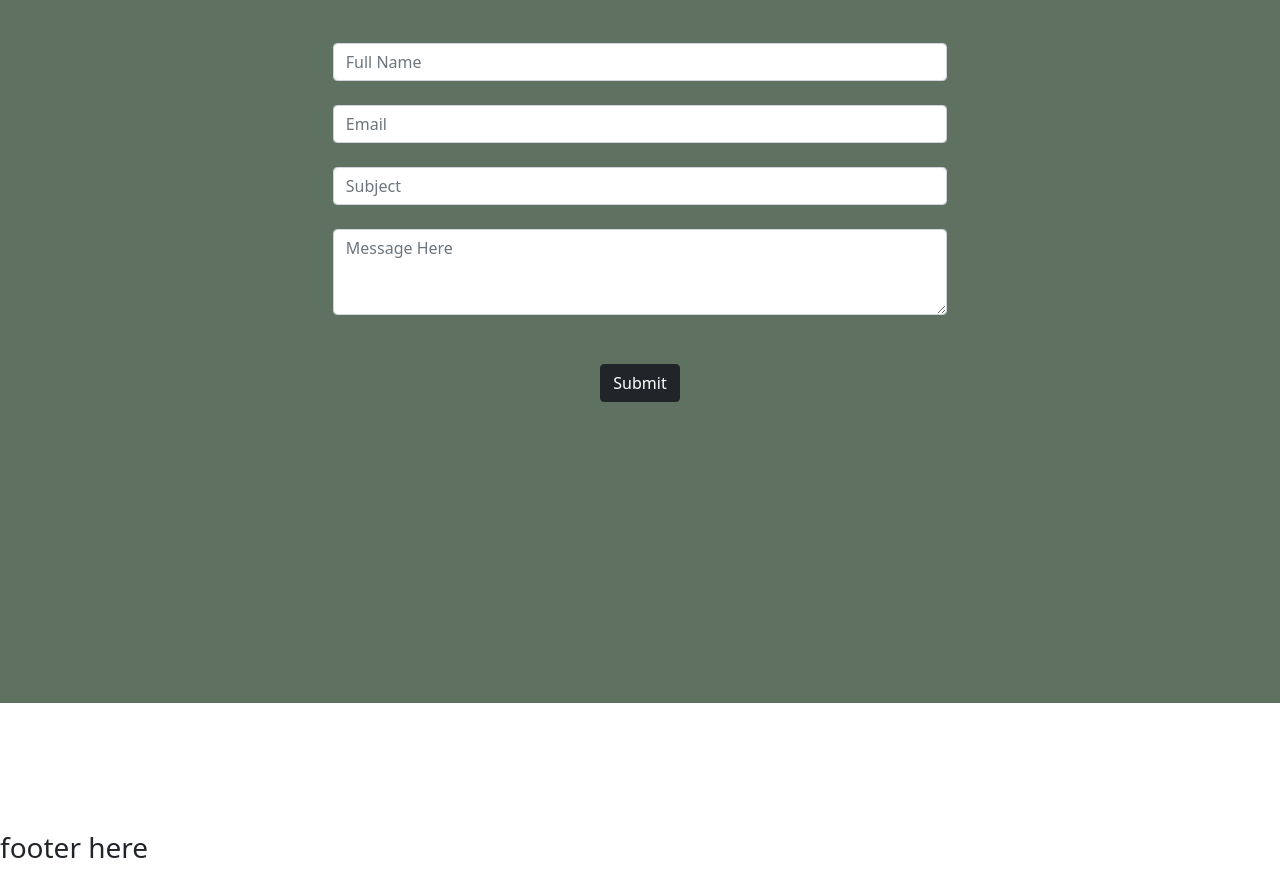
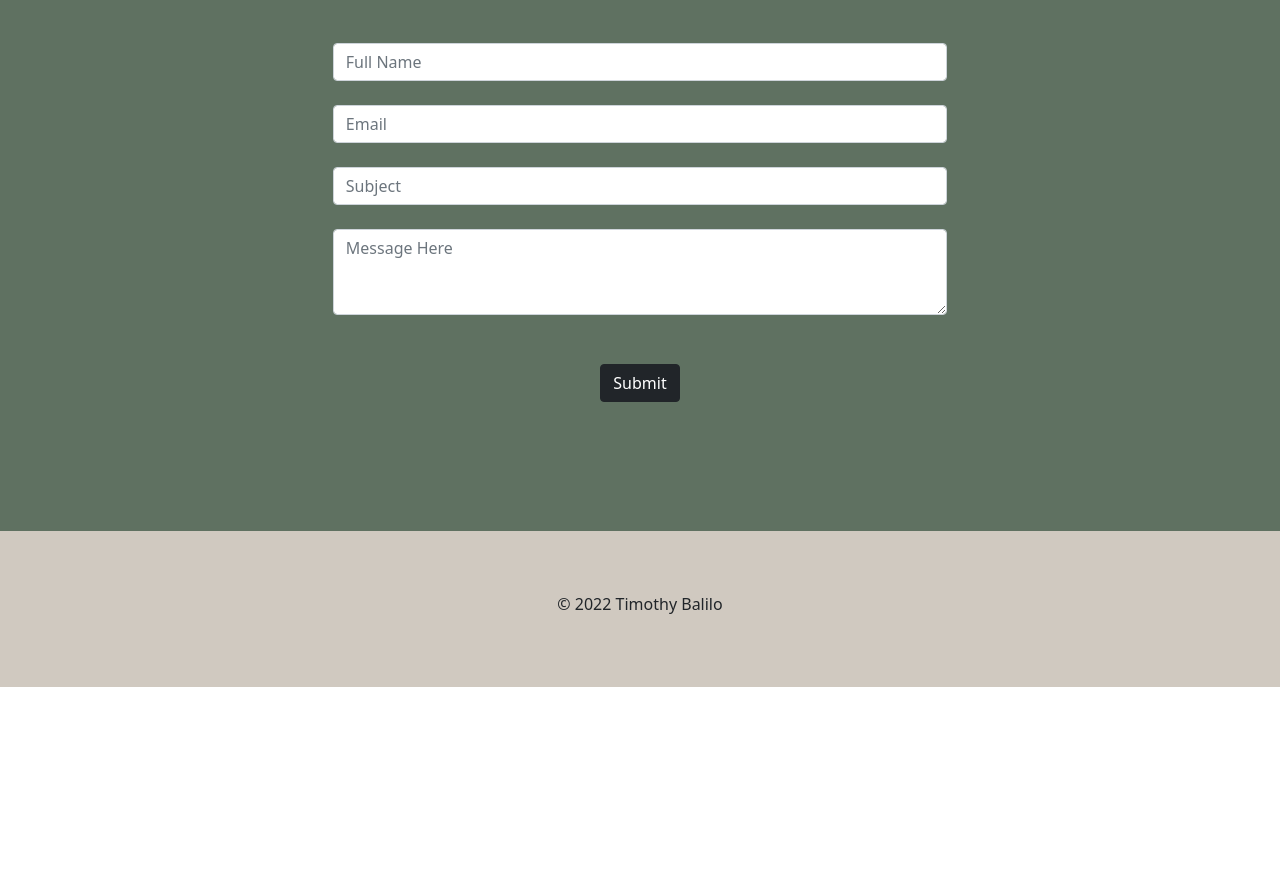
Before and after one commit to thunderbolt477/portfolio-site, a website: page portfolio/public/index.html in a window 1280 px wide. Shown: the part 1644-2517 px from the top of the page. After the commit the page ends 2331 px from the top, so only its background shows below. Drawn offline with nearby package versions, Linux system fonts and the light colour scheme.

Commit message:
added footer

```diff
--- a/portfolio/public/css/styles.css
+++ b/portfolio/public/css/styles.css
@@ -96,12 +96,15 @@ body {
 
   #contact {
     padding-top:10%;
-    padding-bottom: 300px;
+    padding-bottom: 10%;
     background-color: #5F7161;
     margin: 0;
     text-align: center;
   }
 
   #footer {
-    padding-top: 10%;
+    padding-top: 5%;
+    padding-bottom: 5%;
+    background-color:#D0C9C0;
+    text-align:center;
   }
--- a/portfolio/public/index.html
+++ b/portfolio/public/index.html
@@ -12,6 +12,7 @@
         <meta name="viewport" content="width=device-width, initial-scale=1">
         <link rel="stylesheet" href="css/styles.css">
         <link href="https://cdn.jsdelivr.net/npm/bootstrap@5.1.3/dist/css/bootstrap.min.css" rel="stylesheet" integrity="sha384-1BmE4kWBq78iYhFldvKuhfTAU6auU8tT94WrHftjDbrCEXSU1oBoqyl2QvZ6jIW3" crossorigin="anonymous">
+        <script src="https://kit.fontawesome.com/0491965ebe.js" crossorigin="anonymous"></script>
     </head>
     <body>
 
@@ -53,10 +54,7 @@
         </section>
 
         <!-- <section class="margins"  id="projects">
-            <h2>Previous Projects</h2>
-            <p>Lorem ipsum dolor sit amet, consectetur adipiscing elit, sed do eiusmod tempor incididunt ut labore et dolore magna aliqua. Ut enim ad minim veniam, quis nostrud exercitation ullamco laboris nisi ut aliquip ex ea commodo consequat. Duis aute irure dolor in reprehenderit in voluptate velit esse cillum dolore eu fugiat nulla pariatur. Excepteur sint occaecat cupidatat non proident, sunt in culpa qui officia deserunt mollit anim id est laborum.</p>
-            <p>Lorem ipsum dolor sit amet, consectetur adipiscing elit, sed do eiusmod tempor incididunt ut labore et dolore magna aliqua. Ut enim ad minim veniam, quis nostrud exercitation ullamco laboris nisi ut aliquip ex ea commodo consequat. Duis aute irure dolor in reprehenderit in voluptate velit esse cillum dolore eu fugiat nulla pariatur. Excepteur sint occaecat cupidatat non proident, sunt in culpa qui officia deserunt mollit anim id est laborum.</p>
-            <p>Lorem ipsum dolor sit amet, consectetur adipiscing elit, sed do eiusmod tempor incididunt ut labore et dolore magna aliqua. Ut enim ad minim veniam, quis nostrud exercitation ullamco laboris nisi ut aliquip ex ea commodo consequat. Duis aute irure dolor in reprehenderit in voluptate velit esse cillum dolore eu fugiat nulla pariatur. Excepteur sint occaecat cupidatat non proident, sunt in culpa qui officia deserunt mollit anim id est laborum.</p>
+
         </section> -->
 
         <section class="margins" id="about">
@@ -101,7 +99,10 @@
 
 
         <section id="footer">
-            <h3> footer here</h3>
+          <div>
+            <h6>© <script>document.write(/\d{4}/.exec(Date())[0])</script> Timothy Balilo
+            </h6>
+          </div>
         </section>
 
 
```
Also changed, not shown: portfolio/public/js/app.js (line endings or trailing spaces).
